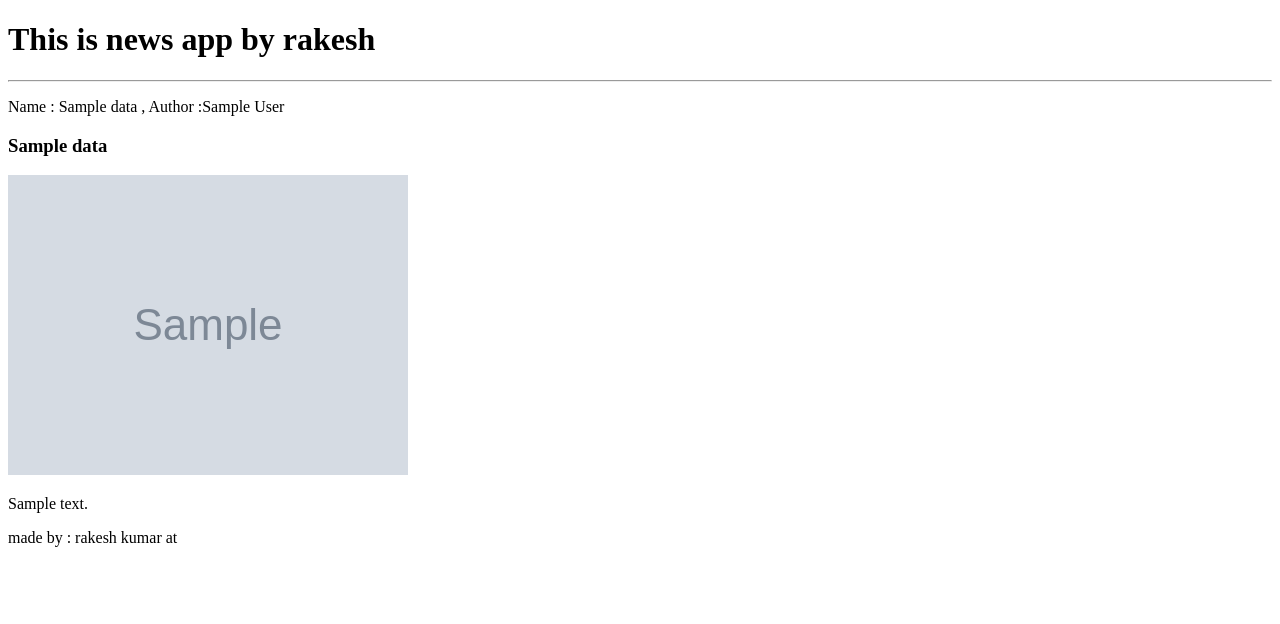
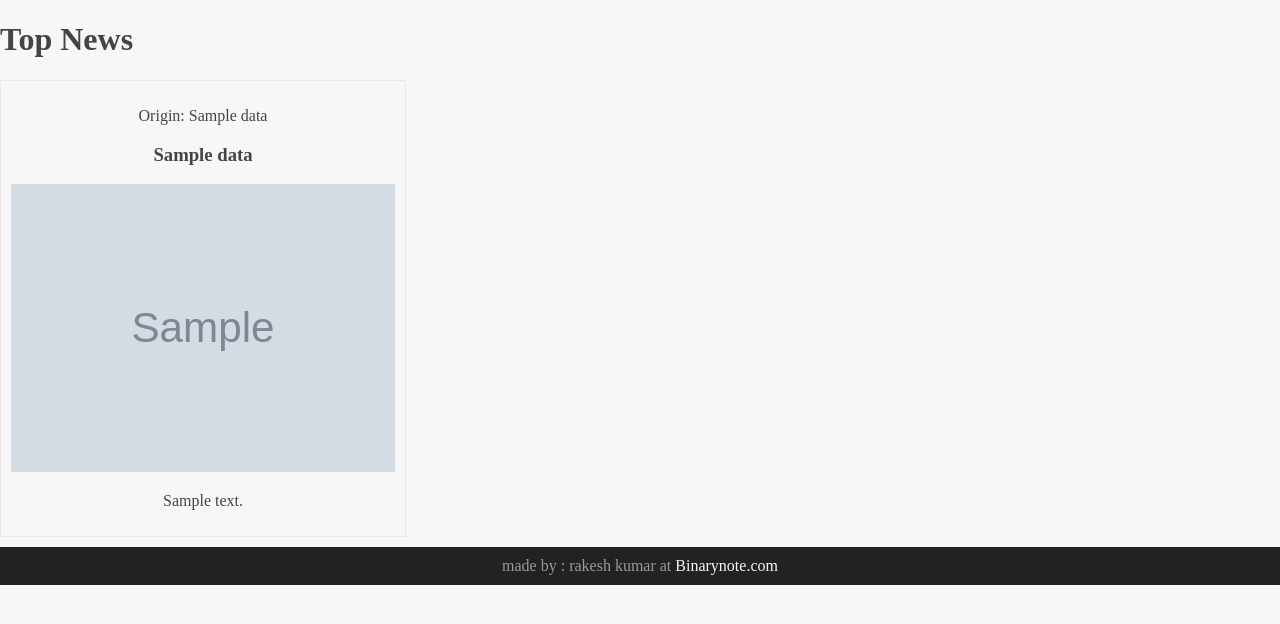
Before and after one commit to linrakesh/TopNews, a Django app: template newsapp/templates/newsapp/index.html in a window 1280 px wide. Shown: the top 624 px of the page. Run offline with Django 3.2, Linux system fonts and the light colour scheme; the template is opened without the code that fills it: most values are stand-ins (such as "Sample title", 1, 10 or a date in 2020); grey boxes marked "Sample" are stand-in pictures.

Commit message:
news app working

```diff
--- /dev/null
+++ b/newsapp/static/style.css
@@ -0,0 +1,35 @@
+body{background:#f7f7f7;color:#444;margin:0; padding:0;box-sizing: border-box;}
+.responsive{width:100%;height:auto;}
+
+.container{width:100%;max-width:1300px;margin:0 auto;display:flex;justify-content: space-between;flex-wrap:wrap;}
+.logo{flex-basis:30%;height:60px;}
+.logo h1{margin: 0;padding: 0;font-size:48px;line-height:60px;}
+.menu {flex-basis:70%;height:60px;}
+
+.menu ul{list-style-type: none;padding:0;margin: 0;line-height:60px;float:right;}
+.menu ul li{display:inline-block;}
+.menu ul a{padding:0 10px;}
+.menu a{text-decoration: none;}
+
+.card{flex-basis:30%;margin-bottom:10px;border:1px solid #e9e9e9;padding:10px;text-align: center;}
+.card a{text-decoration: none;}
+.card:hover{box-shadow: 1px 1px 8px #999;cursor:pointer;
+            transition: 0.5s all ease;
+}
+
+#footer {background:#222;color:#999;}
+#footer p{display:block;text-align:center;margin:0 auto;padding:10px 0;}
+#footer a{color:#f7f7f7;text-decoration: none;}
+
+.pagination{margin:10px 0px;}
+.pagination a{text-decoration: none;padding:6px 10px;background:orange;color:#fff;}
+.pagination .current{padding:6px 10px; background:#999;color:#222;}
+
+
+.social-media{margin:20px auto;}
+.social-media a {padding:6px 10px;}
+
+@media screen and (max-width:768px){
+    .container{flex-direction:column;}
+    .card{flex-basis:99%;}
+}
--- a/newsapp/templates/newsapp/index.html
+++ b/newsapp/templates/newsapp/index.html
@@ -1,3 +1,5 @@
+{% load static %}
+
 <!DOCTYPE html>
 <html lang="en">
 
@@ -5,23 +7,30 @@
         <meta charset="UTF-8">
         <meta name="viewport" content="width=device-width, initial-scale=1.0">
         <meta http-equiv="X-UA-Compatible" content="ie=edge">
+        <link rel="stylesheet" href="{% static 'style.css' %}">
         <title>newsapp</title>
     </head>
 
     <body>
-        <h1>This is news app by rakesh</h1>
-        <hr />
-        {% for name, author, title, desc, url, img, pubat, content in data %}
-        <p>Name : {{name}} , Author :{{author}}</p>
-        <h3>{{title}}</h3>
-        <img src="{{img}}" alt="">
-        <p>{{content|linebreaks}}</p>
-        <a href="{{url}}"></a>
-        {% endfor %}
-
+        <div id="branding">
+            <div class="container">
+                <h1>Top News</h1>
+            </div>
+        </div>
+        <div class="container">
+            {% for name, author, title, desc, url, img, pubat, content in data %}
+            <div class="card">
+                <p>Origin: {{name}}</p>
+                <h3>{{title}}</h3>
+                <img class="responsive" src="{{img}}" alt="">
+                <p>{{desc|linebreaks}}</p>
+                <a href="{{ url }}"></a>
+            </div>
+            {% endfor %}
+        </div>
         <div id="footer">
             <div class="content">
-                <p>made by : rakesh kumar at <a href="https://binarynote.com" target="_blank"></a></p>
+                <p>made by : rakesh kumar at <a href="https://binarynote.com" target="_blank">Binarynote.com</a></p>
             </div>
         </div>
     </body>
--- a/newsapp/views.py
+++ b/newsapp/views.py
@@ -13,7 +13,7 @@ def index(request):
     author = []
     title = []
     desc = []
-    url = []
+    urls = []
     img = []
     pubat = []
     content = []
@@ -22,7 +22,7 @@ def index(request):
         author.append(article['author'])
         title.append(article['title'])
         desc.append(article['description'])
-        url.append(article['url'])
+        urls.append(article['url'])
         img.append(article['urlToImage'])
         pubat.append(article['publishedAt'])
         content.append(article['content'])
@@ -34,5 +34,5 @@ def index(request):
         # print(article['urlToImage'])
         # print(article['publishedAt'])
         # print(article['content'])
-        post = zip(name, author, title, desc, url, img, pubat, content)
+        post = zip(name, author, title, desc, urls, img, pubat, content)
     return render(request, 'newsapp/index.html', {'data': post})
```
